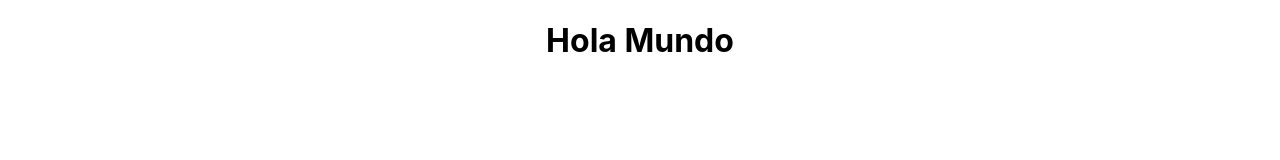
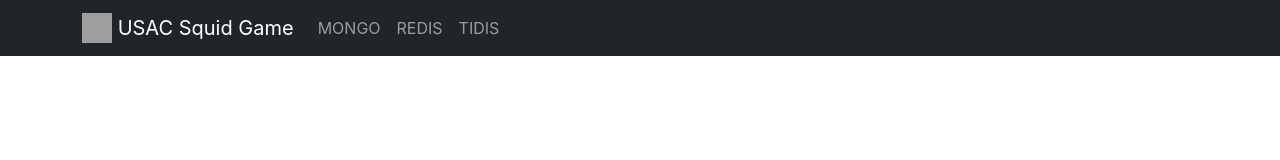
Before and after one commit to edpo1998/gameFront, a React app: page / in a window 1280 px wide. Built offline with nearby package versions, Linux system fonts and the light colour scheme; grey boxes are pictures that could not be loaded.

Commit message:
NavBar ready

```diff
--- a/public/index.html
+++ b/public/index.html
@@ -23,7 +23,7 @@
       work correctly both with client-side routing and a non-root public URL.
       Learn how to configure a non-root public URL by running `npm run build`.
     -->
-    <title>USAC Squid Game</title>
+    <title id="titlehead">Home</title>
   </head>
   <body>
     <noscript>You need to enable JavaScript to run this app.</noscript>
--- /dev/null
+++ b/src/component/NavBar/NavBar.js
@@ -0,0 +1,29 @@
+import {Navbar,Nav,Container} from 'react-bootstrap'
+
+function NavGeneral({raiz="",routes=[]}) {
+    return (
+        <Navbar fixed="top" bg="dark" variant="dark">
+            <Container>
+            <Navbar.Brand href="/">
+                <img
+                alt=""
+                src="https://upload.wikimedia.org/wikipedia/commons/4/4a/Usac_logo.png"
+                width="30"
+                height="30"
+                className="d-inline-block align-top"
+                />{' '}
+            USAC Squid Game
+            </Navbar.Brand>
+            <Nav className="me-auto">
+                {
+                    routes.map((ruta)=>
+                        <Nav.Link href={`${raiz}/${ruta}`}>{ ruta.toUpperCase() }</Nav.Link>
+                    )
+                }
+            </Nav>
+            </Container>
+        </Navbar>
+    );
+  }
+
+  export default NavGeneral;
--- a/src/index.js
+++ b/src/index.js
@@ -9,7 +9,9 @@ import {
   Route,
 } from "react-router-dom";
 
+import 'bootstrap/dist/css/bootstrap.min.css'
 import './css/index.css';
+
 import Home from './pages/Home/Home';
 import Mongo from './pages/Mongo/Mongo';
 import Redis from './pages/Redis/Redis';
@@ -21,8 +23,8 @@ ReactDOM.render(
       <Routes>
         <Route path="/" element={<Home />}> </Route>
         <Route path="/mongo" element={<Mongo />}> </Route>
-        <Route path="/tidis" element={<Redis />}> </Route>
-        <Route path="/redis" element={<Tidis />}> </Route>
+        <Route path="/redis" element={<Redis />}> </Route>
+        <Route path="/tidis" element={<Tidis />}> </Route>
       </Routes>
     </BrowserRouter>
   </React.StrictMode>,
--- a/src/pages/Home/Home.js
+++ b/src/pages/Home/Home.js
@@ -1,9 +1,12 @@
 
 import './css/Home.css';
-
+import NavBar from '../../component/NavBar/NavBar'
 function Home() {
+  //Change Title
+  (() => {document.getElementById("titlehead").innerText="Home"})();
   return (
     <div className="Home">
+      <NavBar raiz='' routes={["mongo","redis","tidis"]}></NavBar>
       <h1> Hola Mundo </h1>
     </div>
   );
--- a/src/pages/Mongo/Mongo.js
+++ b/src/pages/Mongo/Mongo.js
@@ -1,9 +1,12 @@
 
 import './css/Mongo.css';
+import NavBar from '../../component/NavBar/NavBar'
 
 function Mongo() {
+  (() => {document.getElementById("titlehead").innerText="Mongo"})();
   return (
     <div className="Mongo">
+      <NavBar raiz='mongo' routes={["logs","topthree","suscriber"]}></NavBar>
       <h1> Hola soy Mongo </h1>
     </div>
   );
--- a/src/pages/Redis/Redis.js
+++ b/src/pages/Redis/Redis.js
@@ -1,8 +1,11 @@
 import './css/Redis.css';
+import NavBar from '../../component/NavBar/NavBar'
 
 function Redis() {
+  (() => {document.getElementById("titlehead").innerText="Redis"})();
   return (
     <div className="Redis">
+      <NavBar raiz='redis' routes={["topgames","topplayers","stats"]}></NavBar>
       <h1> Hola soy Redis </h1>
     </div>
   );
--- a/src/pages/Tidis/Tidis.js
+++ b/src/pages/Tidis/Tidis.js
@@ -1,8 +1,11 @@
 import './css/Tidis.css';
+import NavBar from '../../component/NavBar/NavBar'
 
 function Tidis() {
+  (() => {document.getElementById("titlehead").innerText="Tidis"})();
   return (
-    <div className="Tidis">
+    <div className="page" id='Tidis'>
+      <NavBar raiz='redis' routes={["topgames","topplayers","stats"]}></NavBar>
       <h1> Hola soy Tidis </h1>
     </div>
   );
```
